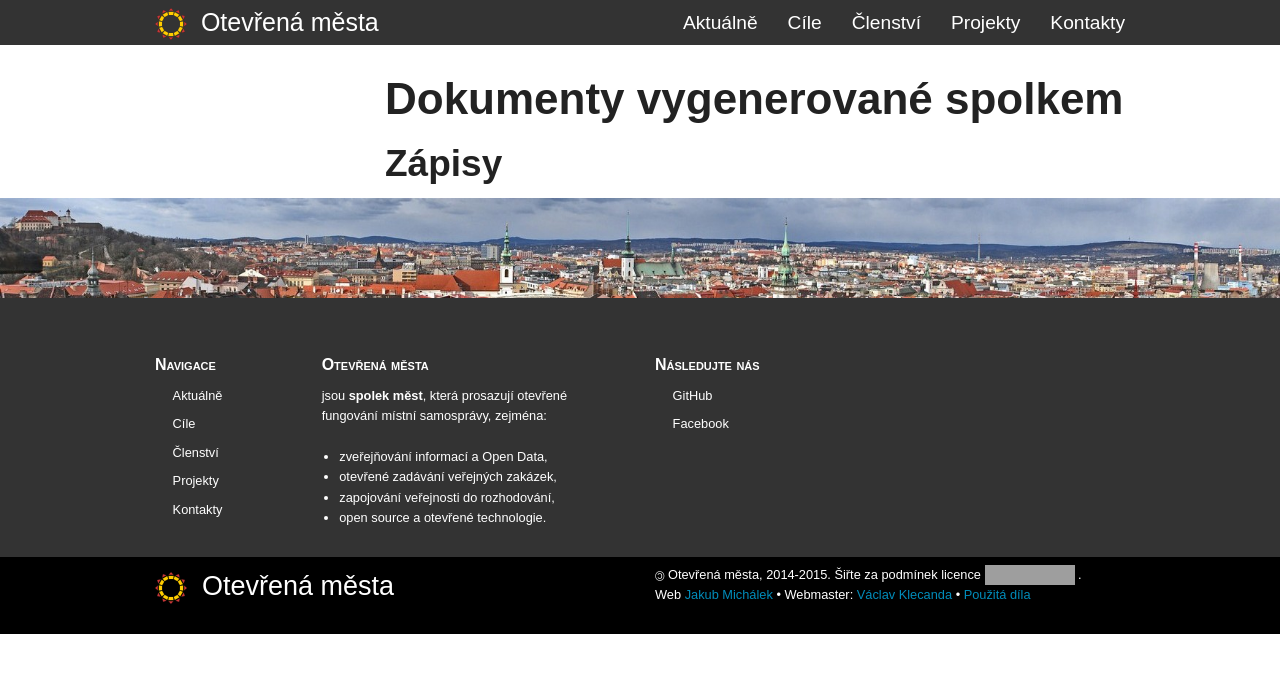
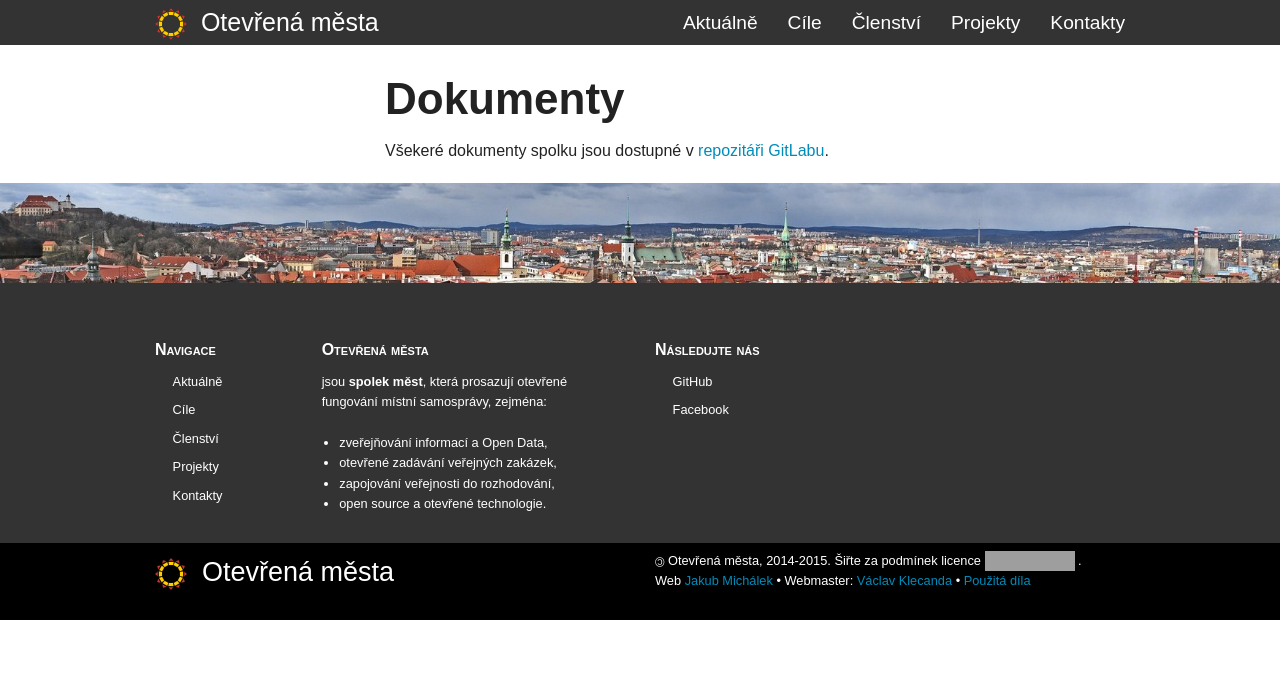
Before and after one commit to otevrenamesta/otevrenamesta.github.io, a Jekyll site: the page built from pages/dokumenty.md, in a window 1280 px wide. Shown: the top 673 px of the page. Built offline with Jekyll 4.4.1, drawn with Linux system fonts in a browser that asks for light colours; nearby versions of some CDN libraries; library files that are not in the unit come from our copies; grey boxes are pictures that could not be loaded.

Commit message:
Update dokumenty.md

```diff
--- a/pages/dokumenty.md
+++ b/pages/dokumenty.md
@@ -7,6 +7,6 @@ id:           dokumenty
 ---
 
 
-# Dokumenty vygenerované spolkem
+# Dokumenty
 
-## Zápisy
+Všekeré dokumenty spolku jsou dostupné v [repozitáři GitLabu](https://gitlab.com/otevrenamesta/Documents/tree/master).
```
